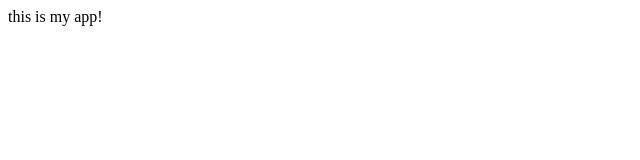
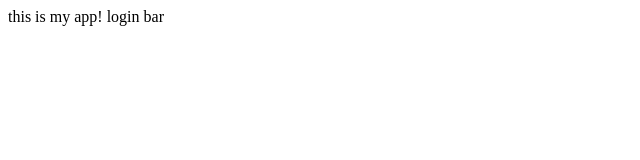
Before and after one commit to mishalzakeer/my-app-sample, a plain HTML site: page index.html in a window 1280 px wide. Shown: the full height of the page, 0-640 px from the left. Drawn offline with Linux system fonts and the light colour scheme.

Commit message:
index modified

```diff
--- a/index.html
+++ b/index.html
@@ -4,5 +4,6 @@
     </head>
     <body>
         this is my app!
+	login bar
     </body>
 </html>
```
